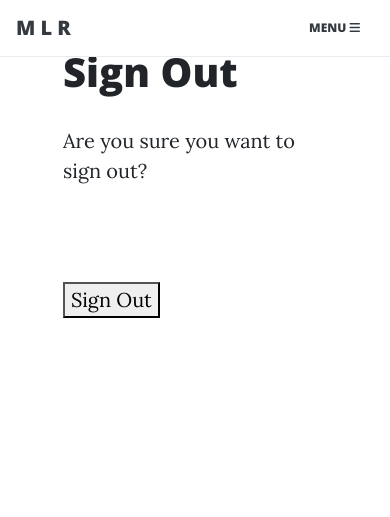
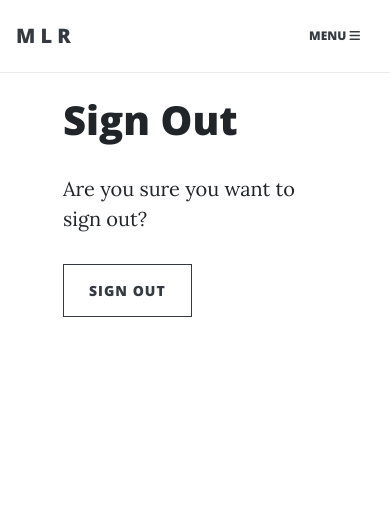
Before and after one commit to Code-Institute-Submissions/onabz-MAR_Blog_DecResub, a Django app: page /accounts/logout/ in a window 390 px wide. Shown: the top 517 px of the page. Run offline with Django 3.2, Linux system fonts and the light colour scheme; the visitor is signed in with stand-in values (Sample User, id 1); some libraries are stand-ins or nearby versions.

Commit message:
Add design modofications to various template files

```diff
--- a/templates/account/login.html
+++ b/templates/account/login.html
@@ -10,7 +10,7 @@
 <section class="vh-100">
   <div class="container-fluid">
     <div class="row">
-      <div class="col-sm-6 text-black">
+      <div class="col-sm-6 mt-5 text-black">
 
         <div class="px-5 mt-5 ms-xl-4">
           <h1>{% trans "Sign In" %}</h1>
@@ -20,7 +20,7 @@
           </p>
         </div>
 
-        <div class="d-flex align-items-center h-custom-2 px-5 ms-xl-4 mt-5 pt-5 pt-xl-0 mt-xl-n5">
+        <div class="d-flex align-items-center px-5">
 
           <form class="login" method="POST" action="{% url 'account_login' %}" style="width: 23rem;">
             {% csrf_token %}
--- a/templates/account/logout.html
+++ b/templates/account/logout.html
@@ -8,7 +8,7 @@
 <section class="vh-100">
   <div class="container-fluid">
     <div class="row">
-      <div class="col-sm-6 text-black">
+      <div class="col-sm-6 mt-5 text-black">
 
         <div class="px-5 mt-5 ms-xl-4">
           <h1>{% trans "Sign Out" %}</h1>
@@ -16,14 +16,14 @@
           <p>{% trans 'Are you sure you want to sign out?' %}</p>
         </div>
 
-        <div class="d-flex align-items-center h-custom-2 px-5 ms-xl-4 mt-5 pt-5 pt-xl-0 mt-xl-n5">
+        <div class="d-flex align-items-center px-5 ">
 
           <form method="POST" action="{% url 'account_logout' %}" style="width: 23rem;">
             {% csrf_token %}
             {% if redirect_field_value %}
             <input type="hidden" name="{{ redirect_field_name }}" value="{{ redirect_field_value }}" />
             {% endif %}
-            <button type="submit">{% trans "Sign Out" %}</button>
+            <button class="btn btn-outline-dark" type="submit">{% trans "Sign Out" %}</button>
           </form>
 
         </div>
--- a/templates/account/signup.html
+++ b/templates/account/signup.html
@@ -26,7 +26,7 @@
                       {% if redirect_field_value %}
                       <input type="hidden" name="{{ redirect_field_name }}" value="{{ redirect_field_value }}" />
                       {% endif %}
-                      <button type="submit">{% trans "Sign Up" %}</button>
+                      <button class="btn btn-outline-dark" type="submit">{% trans "Sign Up" %}</button>
                   </form>
 
               </div>
--- a/templates/base.html
+++ b/templates/base.html
@@ -25,7 +25,7 @@
 <body>
 
     <!-- Navigation -->
-    <nav class="navbar navbar-expand-lg navbar-dark fixed-top" id="mainNav">
+    <nav class="navbar navbar-expand-lg navbar-dark py-3 fixed-top" id="mainNav">
         <div class="container-fluid">
             <a class="navbar-brand" href="{% url 'home' %}">M L R</a>
             <button class="navbar-toggler navbar-toggler-right" type="button" data-toggle="collapse"
```
